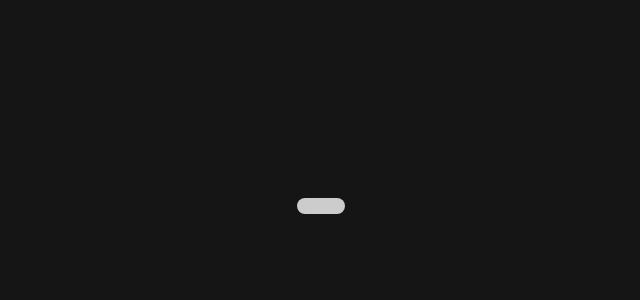
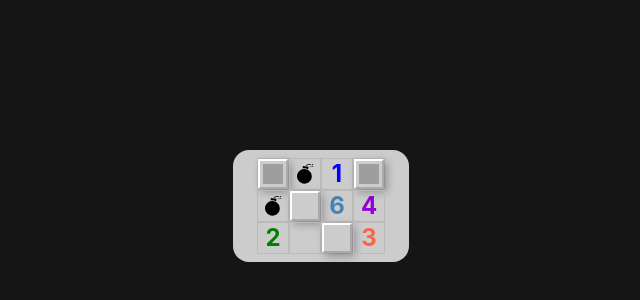
Before and after one commit to amin-nassar/minesweeper, a React (Vite) app: page / in a window 1280 px wide. Shown: the part 194-494 px from the top of the page, without its empty margins (319-959 px from the left). Built offline with nearby package versions, Linux system fonts and the light colour scheme; grey boxes are pictures that could not be loaded.

Commit message:
Added Board Component.

```diff
--- a/src/App.tsx
+++ b/src/App.tsx
@@ -1,7 +1,12 @@
 import "./App.css";
+import Board from "./components/Board";
 
 function App() {
-  return <div className="game"></div>;
+  return (
+    <div className="game">
+      <Board />
+    </div>
+  );
 }
 
 export default App;
--- /dev/null
+++ b/src/components/Board/Board.tsx
@@ -0,0 +1,38 @@
+import classes from "./styles.module.css";
+import Cell from "../Cell";
+import type { Board } from "./types";
+
+const values: Board = [
+  [
+    { value: 7, isFlagged: true },
+    { value: "mine", isOpen: true },
+    { value: 1, isOpen: true },
+    { value: "mine", isFlagged: true },
+  ],
+  [
+    { value: "mine", isOpen: true },
+    { value: 5, isFlagged: false },
+    { value: 6, isOpen: true },
+    { value: 4, isOpen: true },
+  ],
+  [
+    { value: 2, isOpen: true },
+    { value: 0, isOpen: true },
+    { value: 8 },
+    { value: 3, isOpen: true },
+  ],
+];
+
+export default function Board() {
+  return (
+    <div className="board">
+      {values.map((row, rowIndex) => (
+        <div key={rowIndex} className={classes.row}>
+          {row.map((cell, cellIndex) => (
+            <Cell key={cellIndex} cell={cell} />
+          ))}
+        </div>
+      ))}
+    </div>
+  );
+}
--- /dev/null
+++ b/src/components/Board/index.ts
@@ -0,0 +1 @@
+export { default } from "./Board";
--- /dev/null
+++ b/src/components/Board/styles.module.css
@@ -0,0 +1,3 @@
+.row {
+  display: flex;
+}
--- /dev/null
+++ b/src/components/Board/types.ts
@@ -0,0 +1,3 @@
+import type { Cell } from "../Cell";
+
+export type Board = Cell[][];
```
